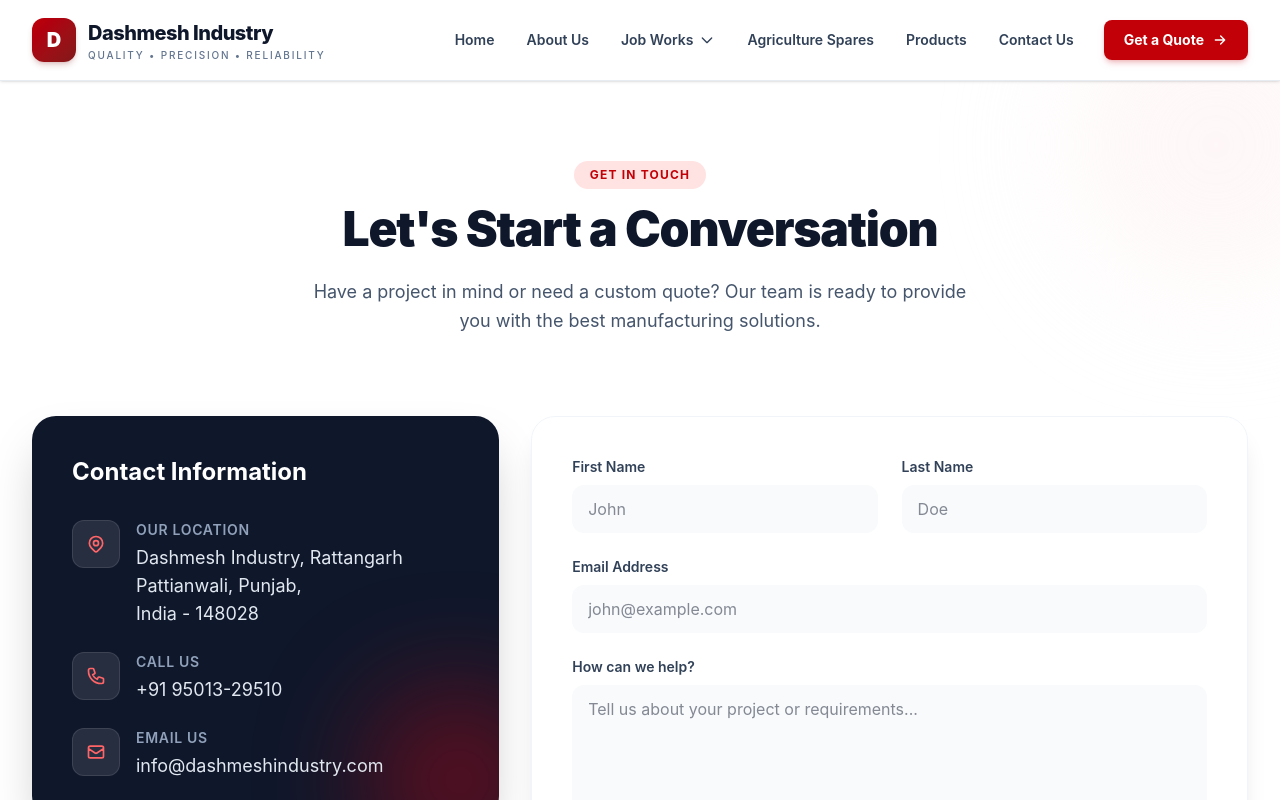
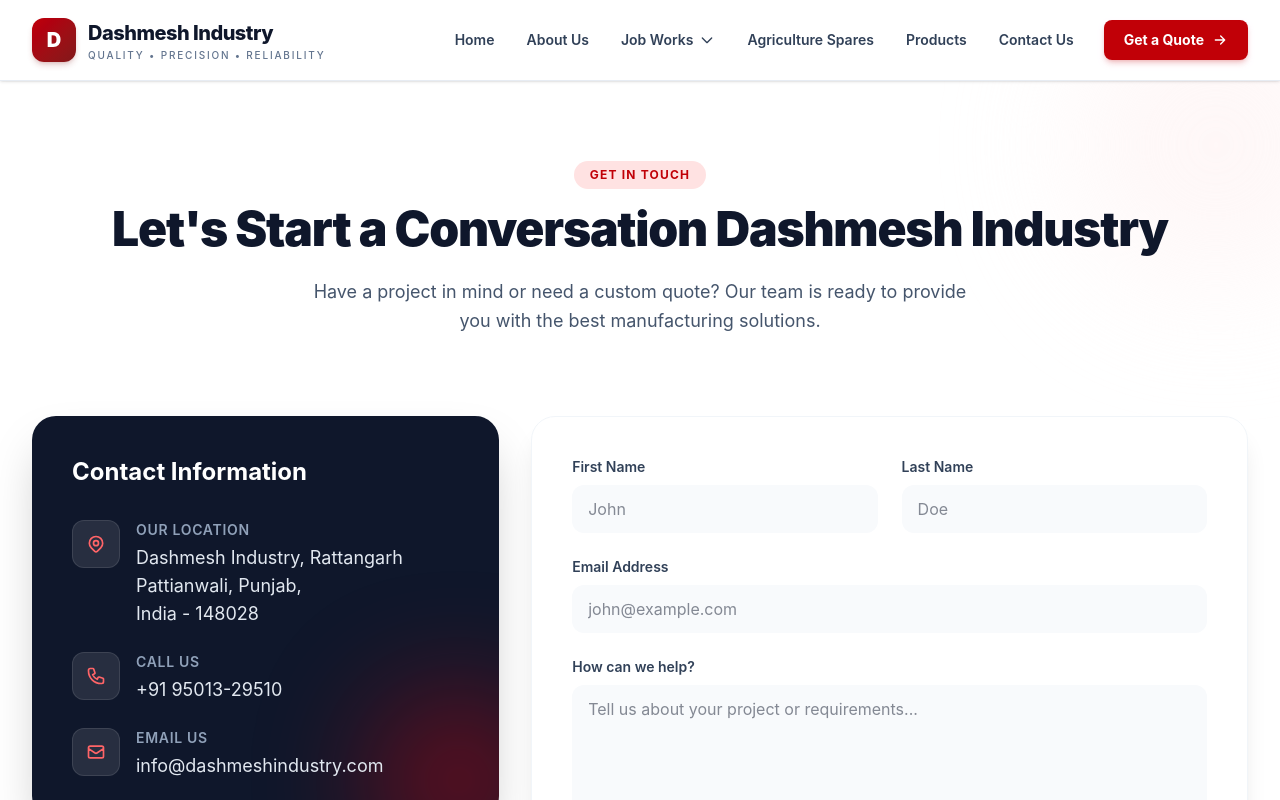
Before and after one commit to parampreet727-hash/Dashmesh, a React (Vite) app: page /contact in a window 1280 px wide. Shown: the top 800 px of the page. Built offline with nearby package versions, Linux system fonts and the light colour scheme.

Commit message:
Update heading text in Contact page

```diff
--- a/src/pages/Contact.jsx
+++ b/src/pages/Contact.jsx
@@ -26,7 +26,7 @@ const Contact = () => {
             Get in touch
           </span>
           <h2 className="text-4xl font-black tracking-tight text-slate-900 sm:text-5xl">
-            Let's Start a Conversation
+            Let's Start a Conversation Dashmesh Industry
           </h2>
           <p className="mt-6 text-lg text-slate-600 max-w-2xl mx-auto leading-relaxed">
             Have a project in mind or need a custom quote? Our team is ready to provide you with the best manufacturing solutions.
```
